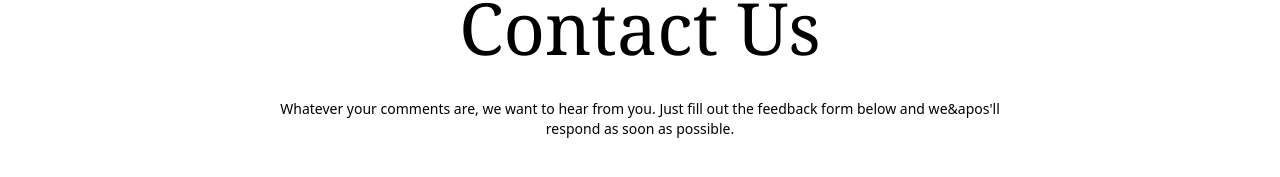
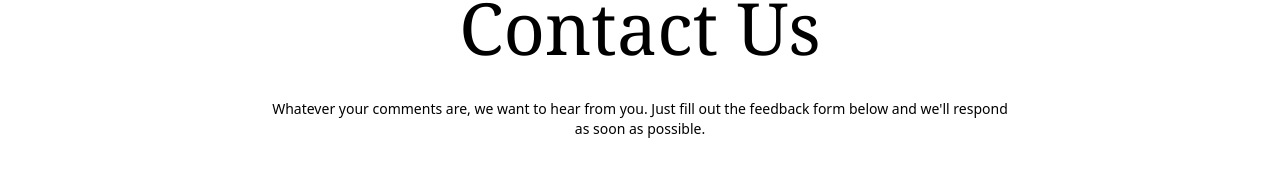
Before and after one commit to stephenfcan/tackedu-main-site, a Next.js app: page /contact in a window 1280 px wide. Shown: the part 281-458 px from the top of the page. Built offline with nearby package versions, Linux system fonts and the light colour scheme.

Commit message:
about bug fix

```diff
--- a/pages/contact.js
+++ b/pages/contact.js
@@ -9,7 +9,7 @@ function contact() {
         <main>
             <div className="mt-[100px] text-center space-y-9">
                 <h1 className="font-serif leading-tight font-medium text-3xl lg:text-7xl max-w-5xl mx-auto">Contact Us</h1>
-                <p className="px-4 font-medium text-sm lg:text-md text-center mx-auto max-w-3xl">Whatever your comments are, we want to hear from you. Just fill out the feedback form below and we&apos'll respond as soon as possible.</p>
+                <p className="px-4 font-medium text-sm lg:text-md text-center mx-auto max-w-3xl">Whatever your comments are, we want to hear from you. Just fill out the feedback form below and we&apos;ll respond as soon as possible.</p>
             </div>
 
             <form action="">
```
